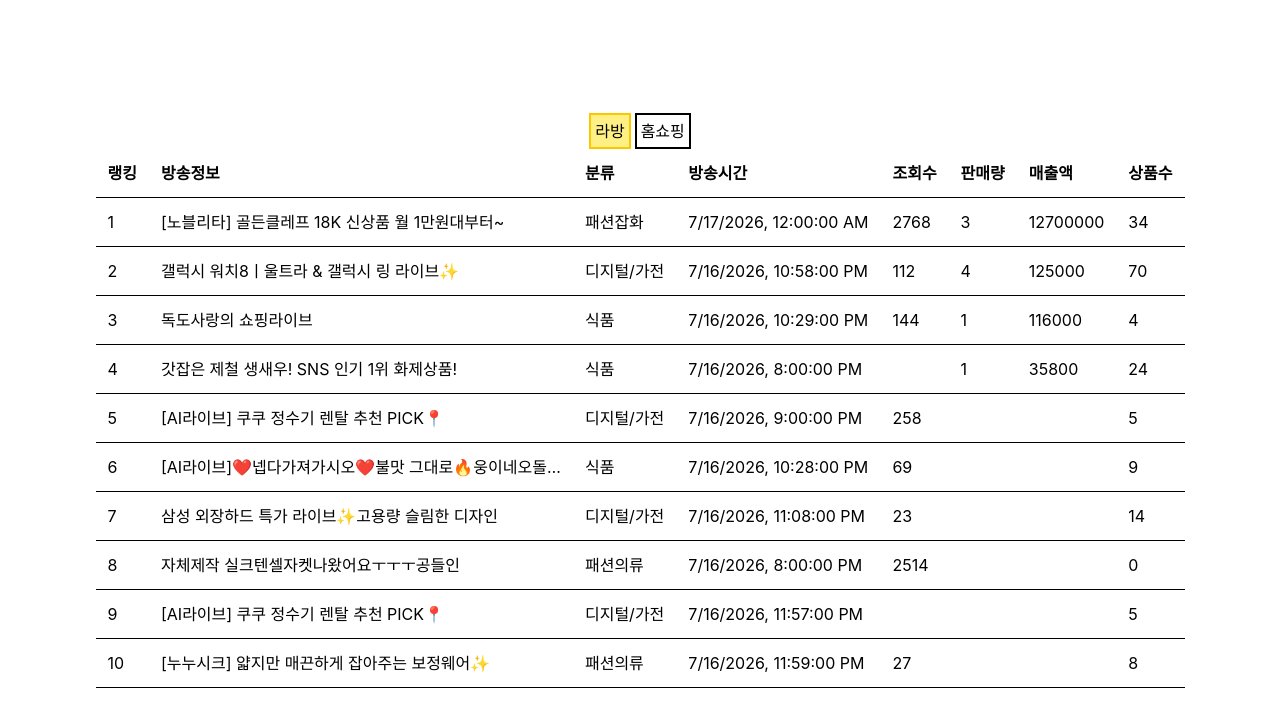
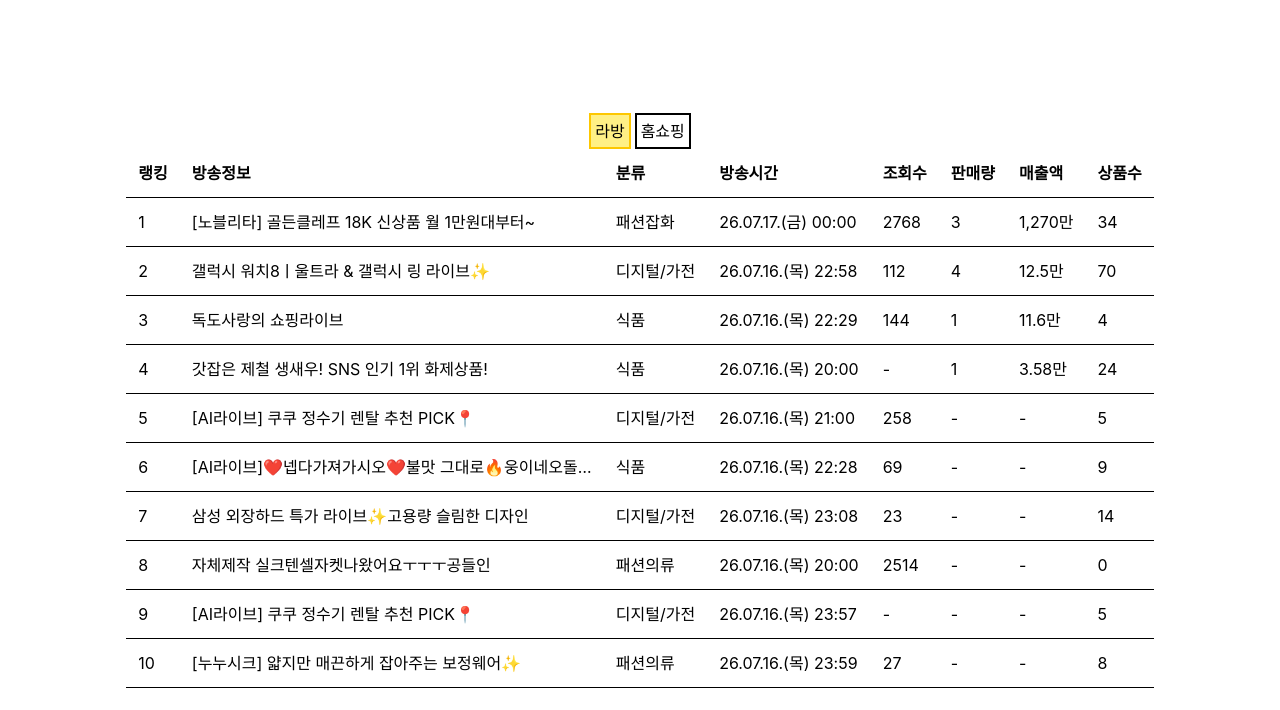
Before and after one commit to kimtaehyun304/cv3-assignment, a React (Vite) app: page / in a window 1280 px wide. Shown: the top 710 px of the page. Built offline with nearby package versions, Linux system fonts and the light colour scheme.

Commit message:
1. 자물쇠 해재에 따른 데이터 타입 구조 변경 2. 데이터 출력 형식 변경

```diff
--- a/src/App.tsx
+++ b/src/App.tsx
@@ -11,7 +11,8 @@ type DataRes = {
   title: string;
   category: string;
   date: Date;
-  viewCount: number | null;
+  viewCount?: number | null;
+  viewRating?: number | null;
   salesCount: number | null;
   revenue: number | null;
   itemCount: number;
@@ -120,113 +121,134 @@ const labangMockData: DataRes[] = [
   },
 ];
 
-const homeShoppingMockData: DataRes[] = [
+const homeShoppingMockData = [
   {
     rank: 1,
     title: "유피토스 피토프로틴 헤어컬러 기본패키지",
     category: "화장품/미용",
     date: new Date("2026-07-16T23:55:00"),
-    viewCount: 510,
-    salesCount: null,
-    revenue: 117000000,
+    viewRating: 5.2,
+    salesCount: 4257,
+    revenue: 166000000,
     itemCount: 5,
   },
   {
     rank: 2,
-    title: "[최초가 259,000원]25FW 헤이즈 퀼팅 다운",
+    title: "25FW 헤이즈 퀼팅 다운",
     category: "패션의류",
-    date: new Date("2026-07-16T23:55:00"),
-    viewCount: 2308,
-    salesCount: null,
-    revenue: 111000000,
+    date: new Date("2026-07-16T22:30:00"),
+    viewRating: 4.8,
+    salesCount: 4057,
+    revenue: 187000000,
     itemCount: 10,
   },
   {
     rank: 3,
-    title: "[자코모] 바스토 3인 럭스 통가죽 천연면피 소가죽 소파+쿠션1개",
-    category: "가구/인테리어",
-    date: new Date("2026-07-16T23:38:00"),
-    viewCount: 29,
-    salesCount: null,
-    revenue: 76910000,
-    itemCount: 7,
+    title: "바디프랜드 마사지체어",
+    category: "생활/건강",
+    date: new Date("2026-07-16T21:00:00"),
+    viewRating: 4.5,
+    salesCount: 832,
+    revenue: 520000000,
+    itemCount: 3,
   },
   {
     rank: 4,
-    title:
-      "[LBL] (런칭가 79,000원)26SS 프렌치린넨 블렌디드 슬리브리스 니트 3종",
+    title: "LG 오브제컬렉션 냉장고",
+    category: "가전",
+    date: new Date("2026-07-16T20:00:00"),
+    viewRating: 4.1,
+    salesCount: 356,
+    revenue: 430000000,
+    itemCount: 2,
+  },
+  {
+    rank: 5,
+    title: "프리미엄 한우 선물세트",
+    category: "식품",
+    date: new Date("2026-07-16T19:00:00"),
+    viewRating: 3.9,
+    salesCount: 2150,
+    revenue: 129000000,
+    itemCount: 6,
+  },
+  {
+    rank: 6,
+    title: "다이슨 에어랩 멀티스타일러",
+    category: "뷰티/가전",
+    date: new Date("2026-07-16T18:00:00"),
+    viewRating: 3.6,
+    salesCount: 1240,
+    revenue: 310000000,
+    itemCount: 4,
+  },
+  {
+    rank: 7,
+    title: "여름 린넨 셔츠 패키지",
     category: "패션의류",
-    date: new Date("2026-07-16T23:55:00"),
-    viewCount: 1464,
-    salesCount: null,
-    revenue: 65520000,
+    date: new Date("2026-07-16T17:00:00"),
+    viewRating: 3.2,
+    salesCount: 2980,
+    revenue: 89000000,
+    itemCount: 8,
+  },
+  {
+    rank: 8,
+    title: "정관장 홍삼 건강세트",
+    category: "건강식품",
+    date: new Date("2026-07-16T16:00:00"),
+    viewRating: 2.8,
+    salesCount: 1780,
+    revenue: 76000000,
     itemCount: 5,
   },
   {
-    rank: 5,
-    title: "최신상 하퍼스바자 멜라토닝 글로우크림 본품 1병",
-    category: "화장품/미용",
-    date: new Date("2026-07-16T23:55:00"),
-    viewCount: 448,
-    salesCount: null,
-    revenue: 57240000,
-    itemCount: 3,
-  },
-  {
-    rank: 6,
-    title: "개국 11주년 특집가! 이가격 최조 [에코로바] 여성 썸머 캐쥬얼화",
-    category: "패션잡화",
-    date: new Date("2026-07-16T23:50:00"),
-    viewCount: 1743,
-    salesCount: null,
-    revenue: 52120000,
-    itemCount: 2,
-  },
-  {
-    rank: 7,
-    title: "국내산 직화구이 무뼈닭발 8팩",
-    category: "패션의류",
-    date: new Date("2026-07-16T23:32:00"),
-    viewCount: 1289,
-    salesCount: null,
-    revenue: 51430000,
-    itemCount: 2,
-  },
-  {
-    rank: 8,
-    title:
-      "(더블/파리여행컬렉션) 라 사본느리 드 니옹 클렌징바 20개+방송에서만 당나귀우유 2개 +쇼핑백 2개",
-    category: "화장품/미용",
-    date: new Date("2026-07-16T23:55:00"),
-    viewCount: 399,
-    salesCount: null,
-    revenue: 44120000,
-    itemCount: 3,
-  },
-  {
     rank: 9,
-    title:
-      "[뉴질랜드 직수입] 하커허벌 마누카 로젠지 MGO 514+ 10박스+딥클리어샷 2박스",
-    category: "식품",
-    date: new Date("2026-07-16T23:45:00"),
-    viewCount: 223,
-    salesCount: null,
-    revenue: 39260000,
+    title: "삼성 비스포크 식기세척기",
+    category: "가전",
+    date: new Date("2026-07-16T15:00:00"),
+    viewRating: 2.5,
+    salesCount: 420,
+    revenue: 210000000,
     itemCount: 2,
   },
   {
     rank: 10,
-    title: "밤로쉐생율1",
-    category: "식품",
-    date: new Date("2026-07-16T23:42:00"),
-    viewCount: 825,
-    salesCount: null,
-    revenue: 32920000,
-    itemCount: 2,
+    title: "아웃도어 캠핑 패키지",
+    category: "스포츠/레저",
+    date: new Date("2026-07-16T14:00:00"),
+    viewRating: 2.1,
+    salesCount: 950,
+    revenue: 67000000,
+    itemCount: 7,
   },
 ];
 
 const categories: Category[] = ["라방", "홈쇼핑"];
+
+function formatRevenue(revenue: number | null) {
+  if (revenue == null) return "-";
+
+  if (revenue >= 100000000) {
+    return `${(revenue / 100000000).toFixed(2)}억`;
+  }
+
+  return `${(revenue / 10000).toLocaleString()}만`;
+}
+
+function formatDate(date: Date) {
+  const result = date.toLocaleString("ko-KR", {
+    year: "2-digit",
+    month: "2-digit",
+    day: "2-digit",
+    weekday: "short",
+    hour: "2-digit",
+    minute: "2-digit",
+    hour12: false,
+  });
+
+  return result.replaceAll(". ", ".");
+}
 
 function App() {
   const [toggle, setToggle] = useState<Category>("라방");
@@ -281,7 +303,11 @@ function App() {
             <th className="p-3 text-left">방송정보</th>
             <th className="p-3 text-left">분류</th>
             <th className="p-3 text-left">방송시간</th>
-            <th className="p-3 text-left">조회수</th>
+
+            <th className="p-3 text-left">
+              {toggle == "라방" ? "조회수" : "시청률"}
+            </th>
+
             <th className="p-3 text-left">판매량</th>
             <th className="p-3 text-left">매출액</th>
             <th className="p-3 text-left">상품수</th>
@@ -295,11 +321,19 @@ function App() {
                 <div className=" w-100 truncate"> {product.title}</div>
               </td>
               <td className="p-3">{product.category}</td>
-              <td className="p-3">{product.date.toLocaleString()}</td>
-              <td className="p-3">{product.viewCount}</td>
-              <td className="p-3">{product.salesCount}</td>
-              <td className="p-3">{product.revenue}</td>
-              <td className="p-3">{product.itemCount}</td>
+              <td className="p-3">{formatDate(product.date)}</td>
+              <td className="p-3">
+                {toggle === "라방"
+                  ? (product.viewCount ?? "-")
+                  : product.viewRating != null
+                    ? `${product.viewRating}%`
+                    : "-"}
+              </td>
+              <td className="p-3">
+                {product.salesCount?.toLocaleString() ?? "-"}
+              </td>
+              <td className="p-3">{formatRevenue(product.revenue)}</td>
+              <td className="p-3">{product.itemCount ?? "-"}</td>
             </tr>
           ))}
         </tbody>
```
